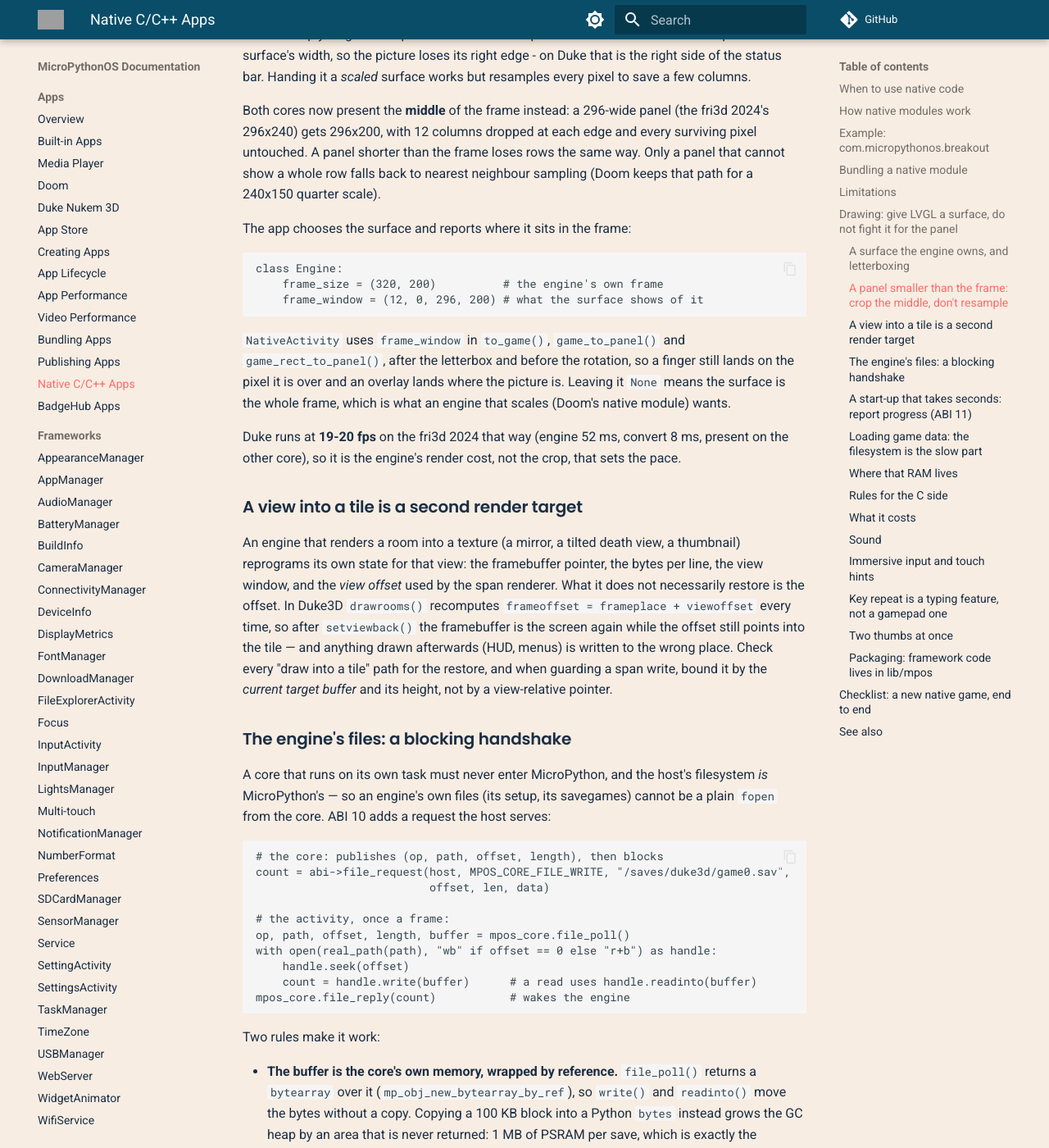
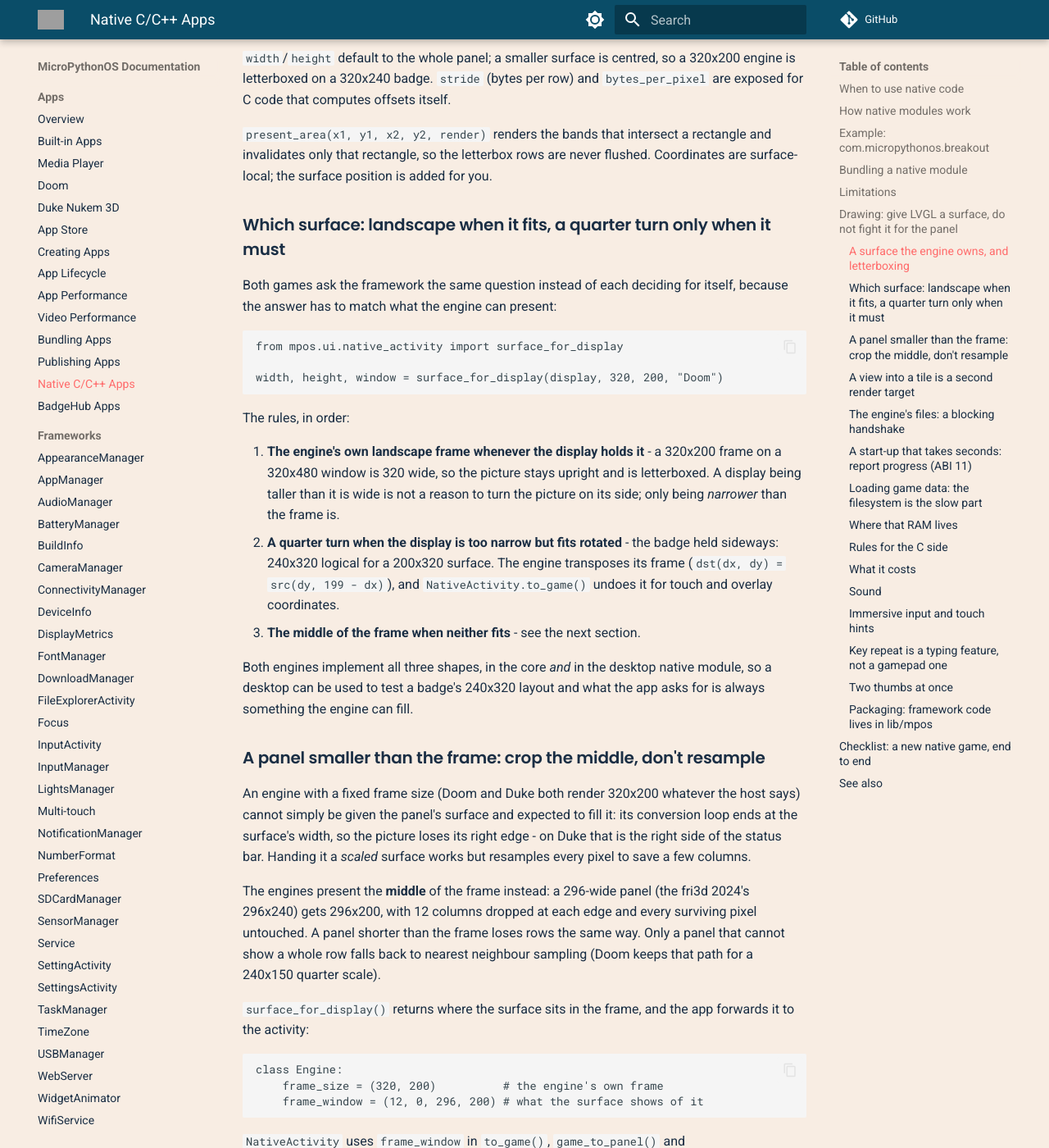
Before and after one commit to MicroPythonOS/docs, an MkDocs documentation site: the page built from docs/apps/native-apps.md, in a window 1280 px wide and 1400 px high, scrolled down 3956 px. Shown: the whole window at 82% size. Built offline with MkDocs 1.6.1 and Material for MkDocs 9.7.7, drawn with Linux system fonts in a browser that asks for light colours; comment, search, counter and statistics services are not loaded; some of the changed text lies outside the part shown; grey boxes are pictures that could not be loaded.

Commit message:
native apps: one surface rule, one place for the engine's files
The two native games each decided when to rotate a picture and each carried
its own copy of the host-side plumbing. Both now ask
mpos.ui.native_activity.surface_for_display(): the engine's own landscape frame
whenever the display holds it (a 320x480 window stays upright instead of
turning the game on its side), a quarter turn only for a display narrower than
the frame, the middle of the frame otherwise. Both engines present all three
shapes as a core and as a desktop module, so a desktop window can be laid out
like a badge.

Also: mpos.ui.native_assets for the inflated game data and the app's prefs
directory, mpos.platform.engine_names()/find_engine() for the engine file
names a manifest installs, NativeActivity.show_progress() for a blocking
launch, and the desktop keyboard's press-edge navigation (one press, one focus
move; a release that straddles a screen change no longer clicks the new
screen).

````diff
--- a/docs/apps/native-apps.md
+++ b/docs/apps/native-apps.md
@@ -112,6 +112,22 @@ com.micropythonos.breakout/
 └── breakout_xtensawin.mpy
 ```
 
+Doom and Duke ship **both kinds** of engine in one package - a `<soc>.xip`
+flash-resident core and a `module_<arch>.mpy` desktop module - and let the
+manifest's `"native"` map install only what the host runs, so one `.mpk` serves
+a badge and a desktop. The naming rule lives in `mpos.platform`:
+`engine_names()` lists the files this host can run and
+`find_engine(app_directory)` returns the one that is there (or `(None, None)`),
+so an app does not carry a copy of it:
+
+```python
+from mpos import platform
+
+path, name = platform.find_engine("/apps/com.example.game")
+if path is None:
+    show_message("The engine is not installed: " + ", ".join(platform.engine_names()))
+```
+
 ## Limitations
 
 - Native modules must be compiled separately for each target architecture (for example, `x64` for desktop and `xtensawin` for ESP32).
@@ -163,6 +179,33 @@ core.init(buffer, 320, 200, 0)
 rectangle and invalidates only that rectangle, so the letterbox rows are never
 flushed. Coordinates are surface-local; the surface position is added for you.
 
+### Which surface: landscape when it fits, a quarter turn only when it must
+
+Both games ask the framework the same question instead of each deciding for
+itself, because the answer has to match what the engine can present:
+
+```python
+from mpos.ui.native_activity import surface_for_display
+
+width, height, window = surface_for_display(display, 320, 200, "Doom")
+```
+
+The rules, in order:
+
+1. **The engine's own landscape frame whenever the display holds it** - a
+   320x200 frame on a 320x480 window is 320 wide, so the picture stays upright
+   and is letterboxed. A display being taller than it is wide is not a reason
+   to turn the picture on its side; only being *narrower* than the frame is.
+2. **A quarter turn when the display is too narrow but fits rotated** - the
+   badge held sideways: 240x320 logical for a 200x320 surface. The engine
+   transposes its frame (`dst(dx, dy) = src(dy, 199 - dx)`), and
+   `NativeActivity.to_game()` undoes it for touch and overlay coordinates.
+3. **The middle of the frame when neither fits** - see the next section.
+
+Both engines implement all three shapes, in the core *and* in the desktop
+native module, so a desktop can be used to test a badge's 240x320 layout and
+what the app asks for is always something the engine can fill.
+
 ### A panel smaller than the frame: crop the middle, don't resample
 
 An engine with a fixed frame size (Doom and Duke both render 320x200 whatever
@@ -171,13 +214,14 @@ it: its conversion loop ends at the surface's width, so the picture loses its
 right edge - on Duke that is the right side of the status bar. Handing it a
 *scaled* surface works but resamples every pixel to save a few columns.
 
-Both cores now present the **middle** of the frame instead: a 296-wide panel
+The engines present the **middle** of the frame instead: a 296-wide panel
 (the fri3d 2024's 296x240) gets 296x200, with 12 columns dropped at each edge
 and every surviving pixel untouched. A panel shorter than the frame loses rows
 the same way. Only a panel that cannot show a whole row falls back to nearest
 neighbour sampling (Doom keeps that path for a 240x150 quarter scale).
 
-The app chooses the surface and reports where it sits in the frame:
+`surface_for_display()` returns where the surface sits in the frame, and the
+app forwards it to the activity:
 
 ```python
 class Engine:
@@ -304,6 +348,13 @@ whether the engine can even start twice:
   not the total: the zone is a single `malloc`, so fragmentation matters as much
   as free bytes. Refuse a launch with a message when the block cannot fit rather
   than letting the engine's allocator `I_Error` into a reset.
+
+Both games do this through `mpos.ui.native_assets`, so the rule is written
+once: `asset_buffer(size)` is `mpos_core.buffer` where the firmware has one (a
+desktop gets a bytearray), `free_asset_buffer(buffer)` takes a single block or
+the list of chunks a fragmented heap forced, and `prefs_directory(app_full_name)`
+is where the engine's config and savegames go - under `prefs/`, next to
+`SharedPreferences`, so an uninstall takes them along.
 
 ### Rules for the C side
 
@@ -477,6 +528,16 @@ loop already runs, long enough for one tic; Duke passes 150 ms because a heavy
 frame can stretch the presenter past the default. See
 [Duke Nukem 3D](duke3d.md#notes-for-developers).
 
+The desktop keyboard takes the same shape (`drivers/indev/sdl_keyboard.py`).
+It queues SDL's edges - and each OS repeat as a release plus a press, because
+LVGL only reports a key when the keypad goes from released to pressed - and
+fires the navigation hook on the press edge, exactly like
+`fri3d_2024_keypad.py` and the expander. That is what makes one Down press one
+focus move: the board used to read the key's *state* on every LVGL read, so a
+tap could move nothing (the release arrived before the read) or two rows (a
+repeat landed), and a press that changed the screen could click the new
+screen's focused widget on its release.
+
 ### Two thumbs at once
 
 A virtual joystick and a fire button are only useful together: a player walks
````
Also changed, not shown: other parts of docs/apps/native-apps.md (+1 -1 lines).
